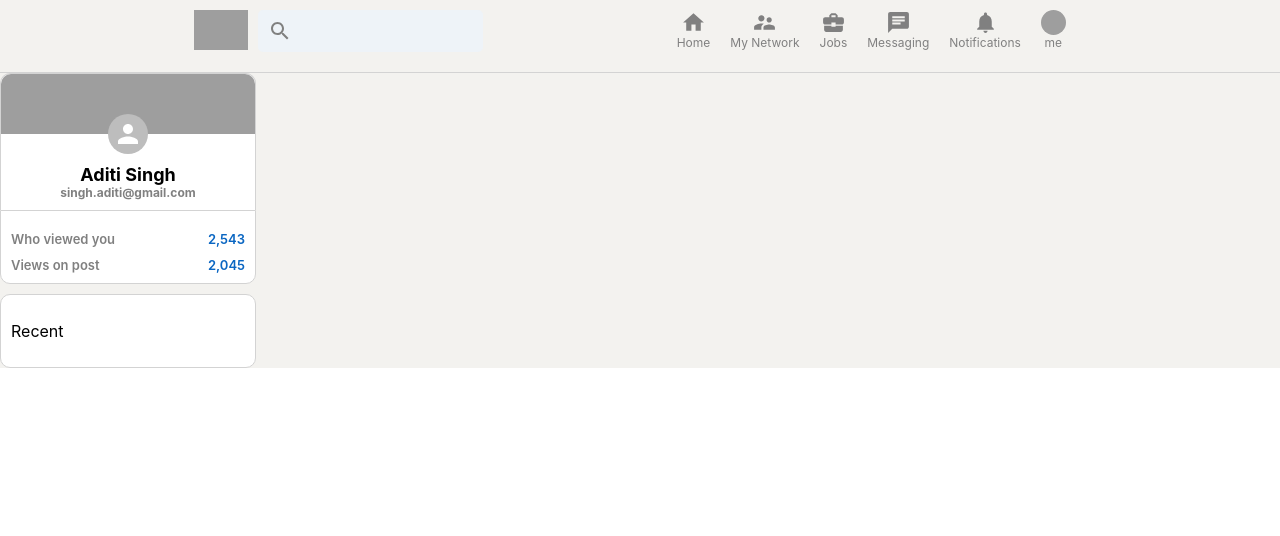
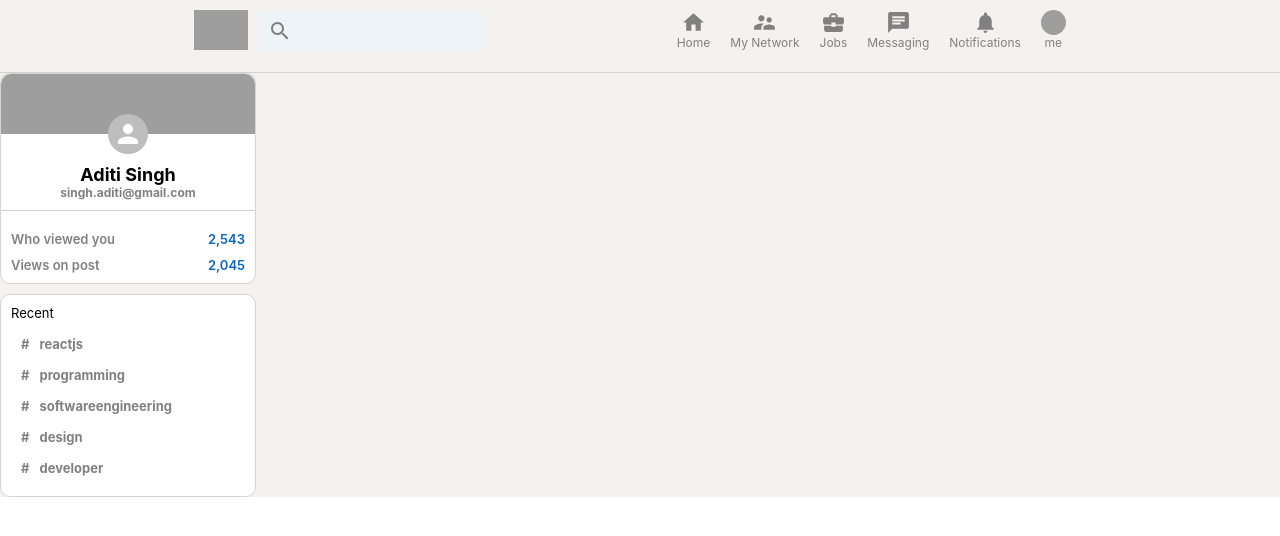
Before and after one commit to aditisaurus/linkedin-clone, a React (Create React App) app: page / in a window 1280 px wide. Shown: the top 536 px of the page. Built offline with nearby package versions, Linux system fonts and the light colour scheme; grey boxes are pictures that could not be loaded.

Commit message:
Sidebar styling

```diff
--- a/src/Sidebar.css
+++ b/src/Sidebar.css
@@ -83,3 +83,37 @@
      border-radius: 10px;
      margin-top: 10px;
 }
+
+.sidebar_bottom > p {
+    margin-top: 0px;
+    margin-bottom: 0px;
+    font-size: 13px;
+    padding-bottom: 10px;
+}
+
+.sidebar_recentItem {
+    display: flex;
+    font-size: 13px;
+    color: gray;
+    font-weight:bolder;
+    cursor: pointer;
+    margin-bottom: 5px;
+    padding: 5px;
+}
+
+.sidebar_recentItem > p{
+    margin-top:0px;
+    margin-bottom: 0px;
+}
+
+.sidebar_recentItem:hover {
+    background-color: whitesmoke;
+    border-radius: 10px;
+    cursor: pointer;
+    color:black;
+}
+
+.sidebar_hash {
+    margin-left: 5px;
+    margin-right: 10px;
+}
--- a/src/Sidebar.js
+++ b/src/Sidebar.js
@@ -4,6 +4,15 @@
 
 
 function Sidebar() {
+
+    const recentItem = (topic) => (
+        <div className="sidebar_recentItem">
+            <span className="sidebar_hash">#</span>
+            <p>{topic}</p>
+        </div>
+    )
+
+
   return (
     <div className="sidebar">
 
@@ -30,6 +39,11 @@
 
          <div className="sidebar_bottom">
              <p>Recent</p>
+             {recentItem("reactjs")}
+             {recentItem("programming")}
+             {recentItem("softwareengineering")}
+             {recentItem("design")}
+             {recentItem("developer")}
          </div>
 
     </div>
```
